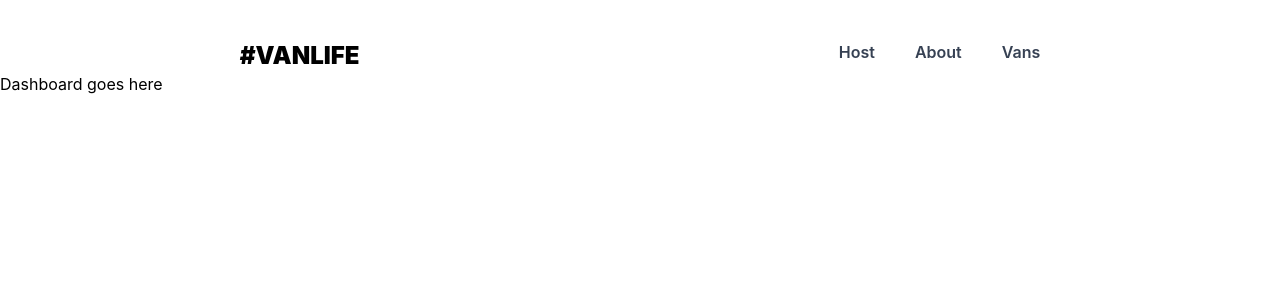
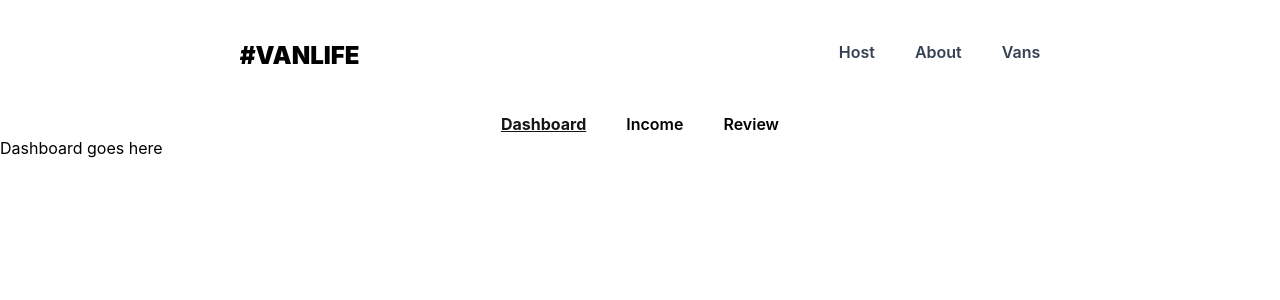
Before and after one commit to mugisha12john/VanLife-Ts, a React (Vite) app: page /host in a window 1280 px wide. Shown: the top 300 px of the page. Built offline with nearby package versions, Linux system fonts and the light colour scheme; what miragejs would draw is missing.

Commit message:
feat: add nested routes in host

```diff
--- a/src/App.tsx
+++ b/src/App.tsx
@@ -9,6 +9,8 @@ import Home from "./components/Home";
 import About from "./components/About";
 import VanDetail from "./components/VanDetail";
 import Dashboard from "./components/host/Dashboard";
+import Income from "./components/host/Income";
+import Review from "./components/host/Review";
 function App() {
   return (
     <>
@@ -17,10 +19,11 @@ function App() {
         <Routes>
           <Route path="/" element={<Home />}></Route>
           <Route path="/vans" element={<Vans />}></Route>
-          <Route path="/about" element={<About/>}></Route>
-          <Route path="/vans/:id" element={<VanDetail/>}></Route>
-          <Route path="/host" element={<Dashboard/>}>
-
+          <Route path="/about" element={<About />}></Route>
+          <Route path="/vans/:id" element={<VanDetail />}></Route>
+          <Route path="/host" element={<Dashboard />}>
+            <Route path="income" element={<Income />}></Route>
+            <Route path="review" element={<Review />}></Route>
           </Route>
         </Routes>
       </BrowserRouter>
--- a/src/components/host/Dashboard.tsx
+++ b/src/components/host/Dashboard.tsx
@@ -1,5 +1,36 @@
-import React from "react";
+import { NavLink, Outlet } from "react-router-dom";
 
 export default function Dashboard() {
-  return <div>Dashboard goes here</div>;
+  const activeStyles = {
+    fontWeight: "bold",
+    textDecoration: "underline",
+    color: "#161616",
+  };
+  return (
+    <div>
+      <div className="font-semibold px-6 flex gap-10 justify-center mt-10">
+        <NavLink
+          to="/host"
+          end
+          style={({ isActive }) => (isActive ? activeStyles : null)}
+        >
+          Dashboard
+        </NavLink>
+        <NavLink
+          to="income"
+          style={({ isActive }) => (isActive ? activeStyles : null)}
+        >
+          Income
+        </NavLink>
+        <NavLink
+          to="review"
+          style={({ isActive }) => (isActive ? activeStyles : null)}
+        >
+          Review
+        </NavLink>
+      </div>
+      <h1>Dashboard goes here</h1>
+      <Outlet />
+    </div>
+  );
 }
--- a/src/components/host/Income.tsx
+++ b/src/components/host/Income.tsx
@@ -1,8 +1,3 @@
-
 export default function Income() {
-  return (
-    <div>
-
-    </div>
-  )
+  return <div>Income goes here</div>;
 }
--- a/src/components/host/Review.tsx
+++ b/src/components/host/Review.tsx
@@ -1,8 +1,7 @@
-
-    export default function Review() {
-      return (
-        <div>
-
-        </div>
-      )
-    }
+export default function Review() {
+  return (
+    <div>
+      <h1>Review van goes here</h1>
+    </div>
+  );
+}
```
